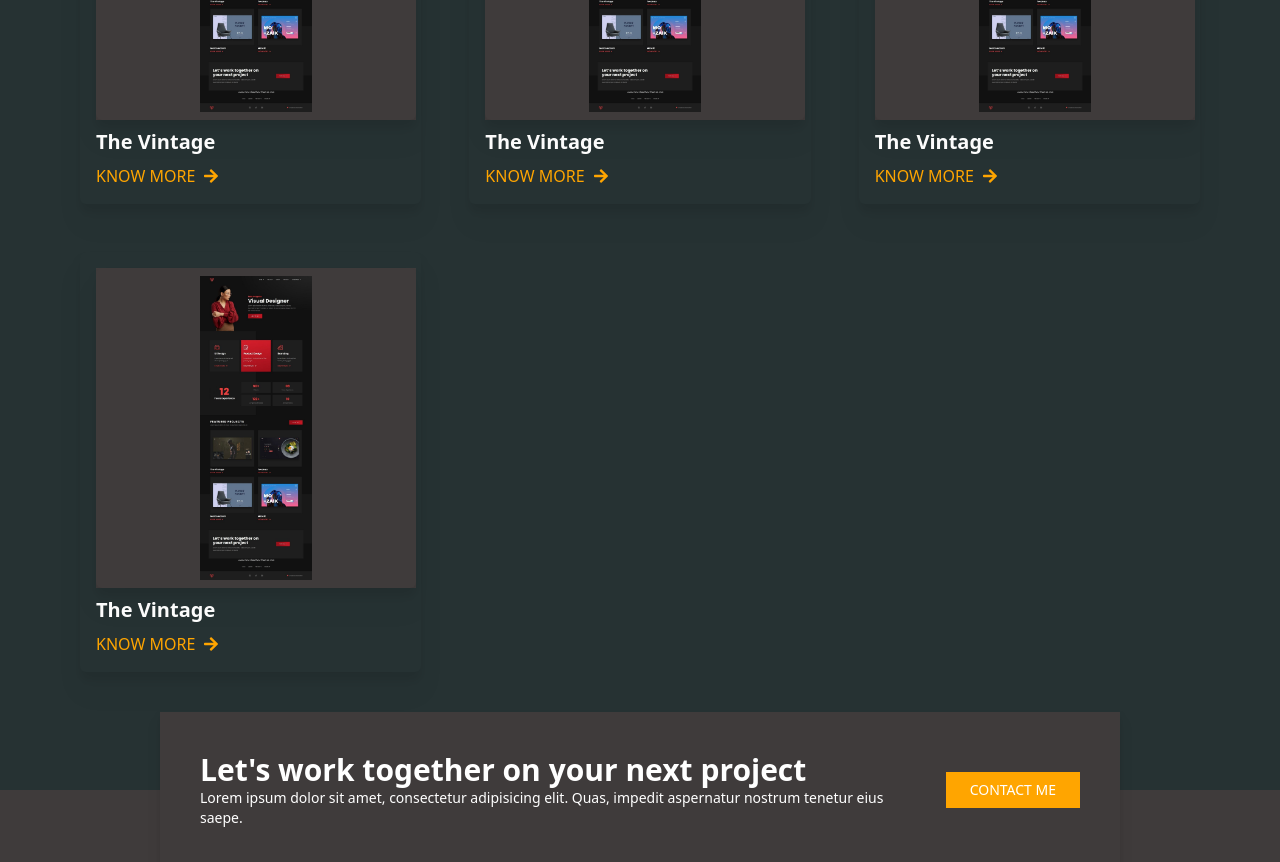
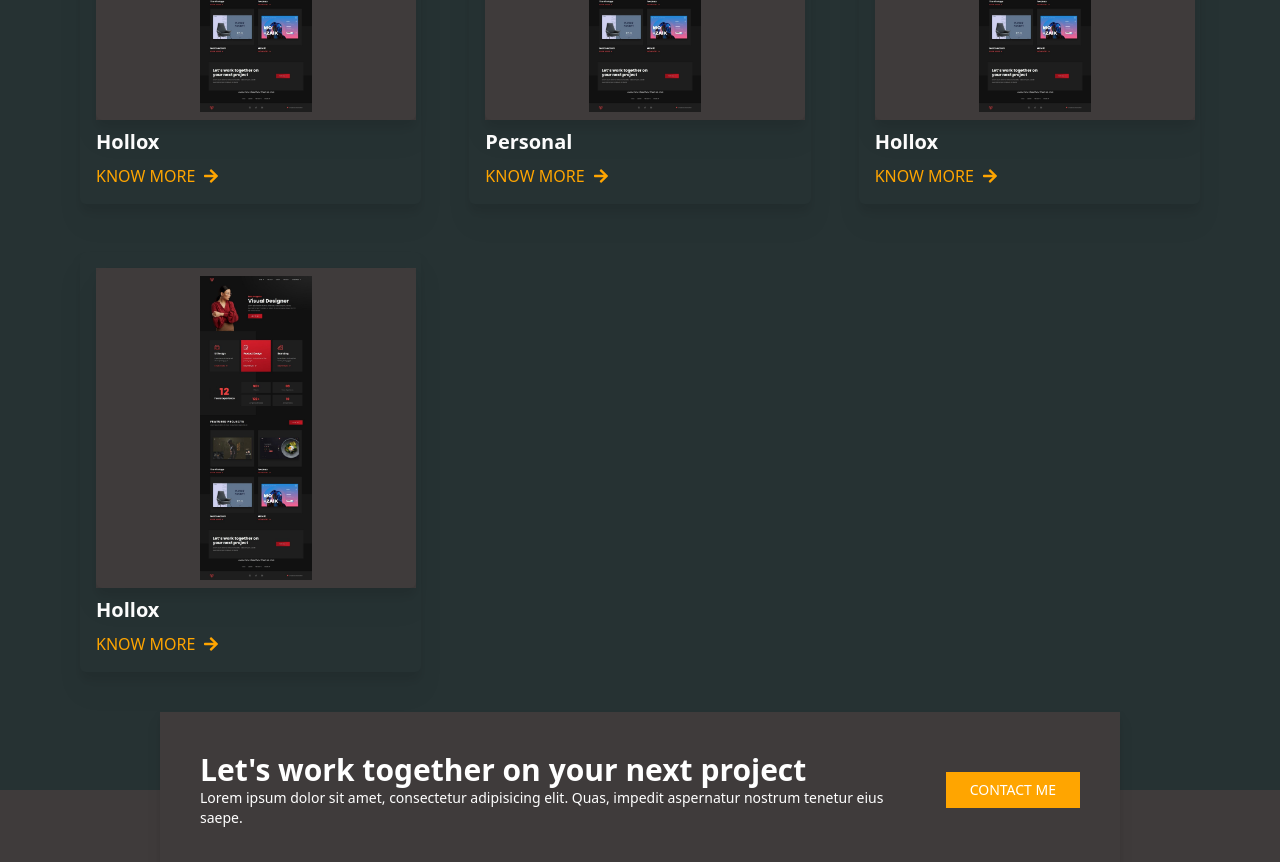
Before and after one commit to davidilerioluwa/sammy-arts, a React (Vite) app: page / in a window 1280 px wide. Shown: the part 1680-2542 px from the top of the page. Built offline with nearby package versions, Linux system fonts and the light colour scheme.

Commit message:
added popup for projects

```diff
--- /dev/null
+++ b/src/components/ProjectPopup.jsx
@@ -0,0 +1,20 @@
+import React from 'react'
+import projects from '../store'
+
+const ProjectPopup = ({popup,setPopup}) => {
+    const project= projects.find((project)=>project.id=== popup.id)
+  return (
+    <div className='bg-black w-screen h-screen fixed top-0 z-30 pt-16 lg:pt-20 px-4 lg:px-40 pb-10'>
+        <div className='relative text-white h-full bg-vlblack p-4 lg:p-12 rounded-md '>
+            <span className='absolute top-2 right-2 bg-red px-4 py-2 cursor-pointer rounded-md' onClick={()=>setPopup({showPopup:false})}>X</span>
+            <div className='overflow-y-auto flex flex-col gap-4  items-center h-full'>
+                <h1 className='text-xl font-bold'>{project.title}</h1>
+                <p>description</p>
+                <img src={project.mainImg} className='w'/>
+            </div>
+        </div>
+    </div>
+  )
+}
+
+export default ProjectPopup
--- a/src/components/Projects.jsx
+++ b/src/components/Projects.jsx
@@ -1,23 +1,26 @@
-import React, { useRef } from 'react'
+import React, { useRef, useState } from 'react'
 import landing from "../assets/landing.jpg"
+import ProjectPopup from './ProjectPopup'
 import { FaArrowRight } from 'react-icons/fa'
+import projects from '../store'
 
-const ProjectsComponents= ()=>{
+const ProjectsComponents= ({details,setPopup})=>{
     return(
-    <div className='flex flex-col gap-2 justify-start drop-shadow-xl  p-4 rounded-md bg-lblack' >
+    <div className='flex flex-col gap-2 justify-start drop-shadow-xl  p-4 rounded-md bg-lblack' onClick={()=>setPopup({showPopup:true,id:details.id})}>
         <div className='w-80 h-80 md:w-5xl md:h-92 bg-vlblack drop-shadow-5xl'>
-            <img src={landing} className=' bg-vlblack drop-shadow-xl object-contain p-2 w-80 h-80 md:w-5xl md:h-92 rounded-md'/>
+            <img src={details.coverImg} className=' bg-vlblack drop-shadow-xl object-contain p-2 w-80 h-80 md:w-5xl md:h-92 rounded-md'/>
         </div>
-        <h1 className='text-xl text-white font-bold'>The Vintage</h1>
+        <h1 className='text-xl text-white font-bold'>{details.title}</h1>
         <p className='text-red flex gap-2 items-center'><span >KNOW MORE</span> <FaArrowRight/></p>
     </div>
     )
 }
 const Projects = () => {
-
+    const [popup,setPopup]= useState({showPopup:false,id:null})
 
   return (
     <section className='flex flex-col items-center justify-center'>
+        {popup.showPopup?<ProjectPopup popup={popup} setPopup={setPopup}/>:""}
         <div className='flex justify-between w-full text-white p-6 md:p-10 lg:px-40'>
             <div>
                 <h1 className='text-xl lg:text-2xl font-bold'>FEATURED PROJECTS</h1>
@@ -26,10 +29,7 @@ const Projects = () => {
             <button className='bg-red text-white px-6 py-2'>VIEW ALL</button>
         </div>
         <div className='grid md:grid-cols-2 xl:grid-cols-3 gap-4 lg:gap-12 lg:px-20'>
-            <ProjectsComponents/>
-            <ProjectsComponents/>
-            <ProjectsComponents/>
-            <ProjectsComponents/>
+            {projects.map((details)=><ProjectsComponents details={details} setPopup={setPopup}/>)}
         </div>
     </section>
   )
--- /dev/null
+++ b/src/store.js
@@ -0,0 +1,10 @@
+import landing from "./assets/landing.jpg"
+const projects = [
+    {id:1, coverImg: landing, mainImg:landing ,title:"Hollox"},
+    {id:2, coverImg: landing, mainImg:landing ,title:"Personal"},
+    {id:3, coverImg: landing, mainImg:landing ,title:"Hollox"},
+    {id:4, coverImg: landing, mainImg:landing ,title:"Hollox"},
+]
+
+
+export default projects
```
